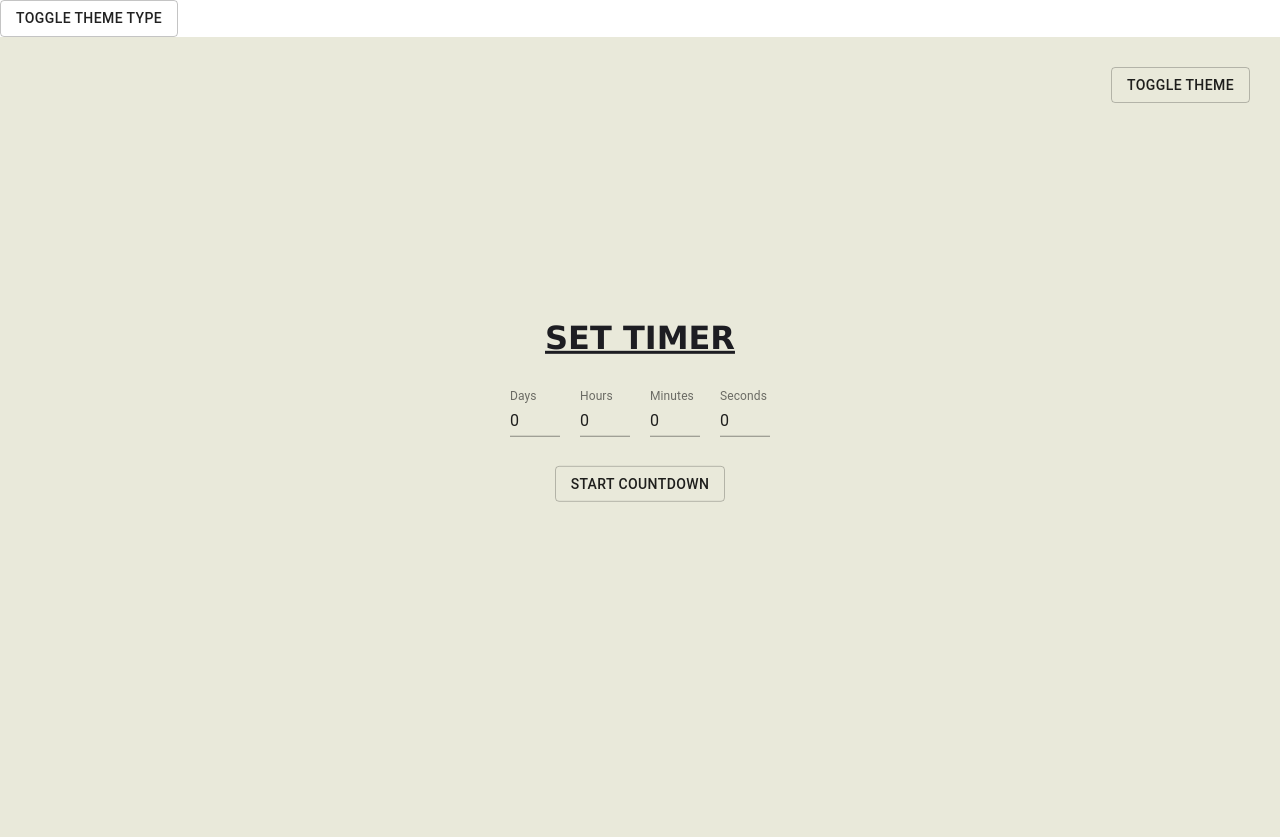
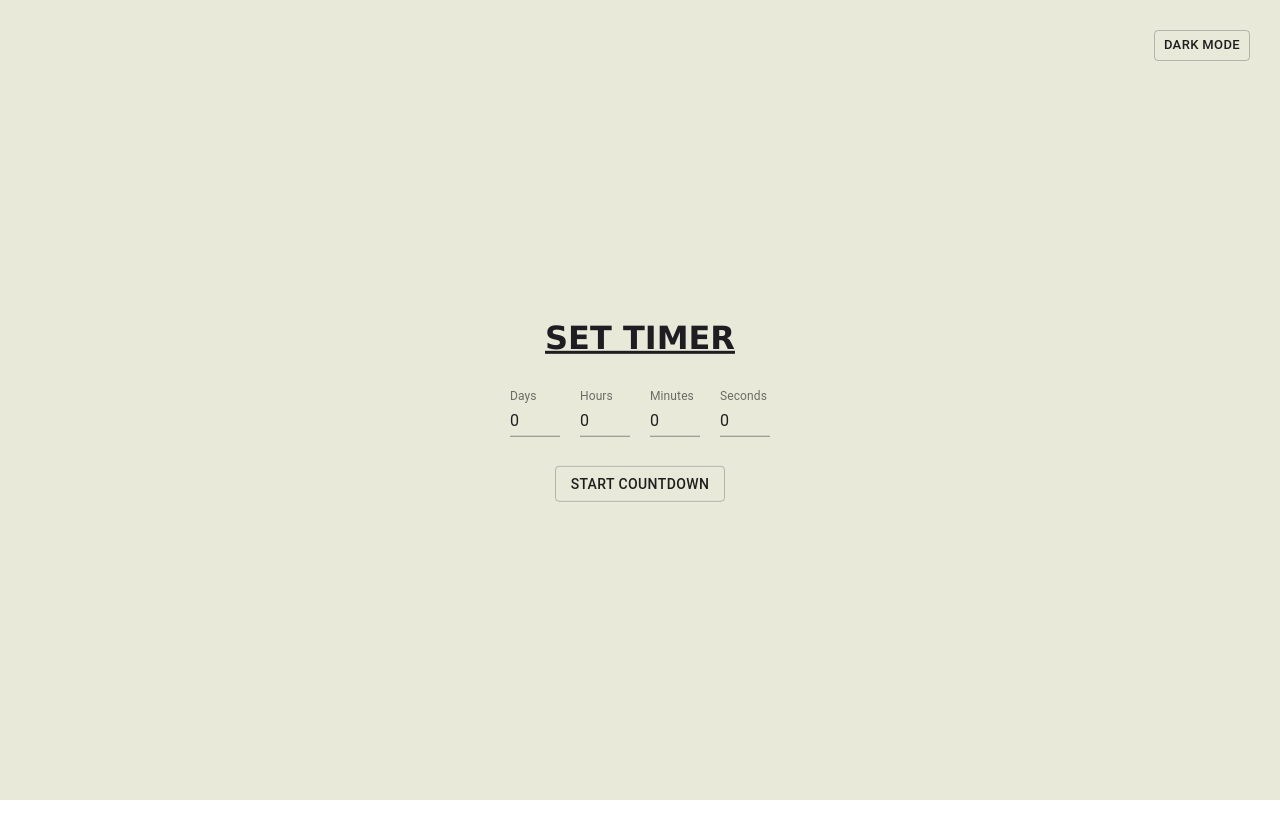
Before and after one commit to AwrenNuit/countdown-timer, a React (Create React App) app: page /#/ in a window 1280 px wide. After the commit the page ends 800 px from the top, so only its background shows below. Built offline with nearby package versions, Linux system fonts and the light colour scheme.

Commit message:
combined theme toggles, text changes based on current mode

```diff
--- a/src/components/App/App.js
+++ b/src/components/App/App.js
@@ -4,40 +4,57 @@ import {HashRouter as Router, Route} from 'react-router-dom';
 import TimerForm from '../TimerForm/TimerForm';
 import Timer from '../Timer/Timer';
 import { MuiThemeProvider, createMuiTheme } from "@material-ui/core/styles";
-import MuiTest from '../MuiTest/MuiTest';
+import ToggleThemeLight from '../ToggleThemeLight/ToggleThemeLight';
+import ToggleThemeDark from '../ToggleThemeDark/ToggleThemeDark';
 
 function App() {
 
   const [theme, setTheme] = useState({
     palette: {
       type: `light`,
-      // theme: `light-mode`
+      theme: `light-mode`
     }
   });
 
-  const toggleDarkTheme = () => {
-    console.log('in there');
+  const toggleTheme = () => {
     let newPaletteType = theme.palette.type === `light` ? `dark` : `light`;
-    // let newPaletteTheme = theme.palette.theme === `light-mode` ? `dark-mode` : `light-mode`;
+    let newPaletteTheme = theme.palette.theme === `light-mode` ? `dark-mode` : `light-mode`;
     setTheme({
       palette: {
         type: newPaletteType,
-        // theme: newPaletteTheme
+        theme: newPaletteTheme
       }
     });
   };
 
   const muiTheme = createMuiTheme(theme);
 
+  if(theme.palette.type === `dark`){
     return (
+      <div className={theme.palette.theme}>
         <Router>
-        <MuiTest onToggleDark={toggleDarkTheme} />
+          <ToggleThemeDark onToggleTheme={toggleTheme} />
           <MuiThemeProvider theme={muiTheme}>
             <Route exact path="/" component={TimerForm} />
             <Route path="/timer" component={Timer} />
           </MuiThemeProvider>
         </Router>
+      </div>
     );
+  }
+  else{
+    return (
+      <div className={theme.palette.theme}>
+        <Router>
+          <ToggleThemeLight onToggleTheme={toggleTheme} />
+          <MuiThemeProvider theme={muiTheme}>
+            <Route exact path="/" component={TimerForm} />
+            <Route path="/timer" component={Timer} />
+          </MuiThemeProvider>
+        </Router>
+      </div>
+    );
+  }
 }
 
 export default App;
--- a/src/components/MuiTest/MuiTest.js
+++ b/src/components/MuiTest/MuiTest.js
@@ -2,8 +2,8 @@ import React from 'react';
 import Button from '@material-ui/core/Button';
 
 const MuiTest = ({ onToggleDark }) => (
-  <Button variant="outlined" onClick={onToggleDark}>
-    Toggle Theme Type
+  <Button variant="outlined" onClick={onToggleDark} style={{float:"right",margin:"30px"}}>
+    Light Mode
   </Button>
 );
 
--- a/src/components/TImer/Timer.js
+++ b/src/components/TImer/Timer.js
@@ -2,7 +2,6 @@ import React, {Component} from 'react';
 import {connect} from 'react-redux';
 import {Link} from 'react-router-dom';
 import Button from '@material-ui/core/Button';
-import ThemeToggle from '../ThemeToggle/ThemeToggle';
 
 class Timer extends Component{
 
@@ -10,8 +9,7 @@ class Timer extends Component{
     days: 0,
     hours: 0,
     minutes: 0,
-    seconds: 0,
-    dark: false
+    seconds: 0
   }
 
   UNSAFE_componentWillMount(){
@@ -20,12 +18,6 @@ class Timer extends Component{
 
   componentDidMount(){
     this.interval = setInterval(() => this.countdown(), 1000);
-  }
-
-  componentDidUpdate(prevProps){
-    if(this.props.theme !== prevProps.theme){
-      this.setState({dark: this.props.theme});
-    }
   }
 
   componentWillUnmount(){
@@ -104,8 +96,7 @@ class Timer extends Component{
 
   render(){
     return(
-      <div className={this.state.dark ? "dark-mode" : "light-mode"}>
-        <ThemeToggle />
+      <>
         <div className="countdown-container">
           <div className="countdown">
             {this.state.days < 10 ? "0"+this.state.days : this.state.days}d:
@@ -119,14 +110,13 @@ class Timer extends Component{
           </Link>
 
         </div>
-      </div>
+      </>
     );
   }
 }
 
 const putReduxStateOnProps = (reduxState)=>({
-  reduxState: reduxState.setTimerReducer,
-  theme: reduxState.themeToggleReducer
+  reduxState: reduxState.setTimerReducer
 });
 
 export default connect(putReduxStateOnProps)(Timer);
--- a/src/components/TimerForm/TimerForm.js
+++ b/src/components/TimerForm/TimerForm.js
@@ -2,7 +2,6 @@ import React, {Component} from 'react';
 import {connect} from 'react-redux';
 import TextField from '@material-ui/core/TextField';
 import Button from '@material-ui/core/Button';
-import ThemeToggle from '../ThemeToggle/ThemeToggle';
 
 class TimerForm extends Component{
 
@@ -11,13 +10,6 @@ class TimerForm extends Component{
     hours: 0,
     minutes: 0,
     seconds: 0,
-    dark: false
-  }
-
-  componentDidUpdate(prevProps){
-    if(this.props.theme !== prevProps.theme){
-      this.setState({dark: this.props.theme});
-    }
   }
 
   handleChange = (event, propName)=>{
@@ -51,8 +43,7 @@ class TimerForm extends Component{
 
   render(){
     return(
-      <div className={this.state.dark ? "dark-mode" : "light-mode"}>
-        <ThemeToggle />
+      <>
         <div className="form">
           <h1>SET TIMER</h1>
           <form onSubmit={this.handleSubmit}>
@@ -96,13 +87,9 @@ class TimerForm extends Component{
 
           </form>
         </div>
-      </div>
+      </>
     );
   }
 }
 
-const putReduxStateOnProps = (reduxState)=>({
-  theme: reduxState.themeToggleReducer
-});
-
-export default connect(putReduxStateOnProps)(TimerForm);
+export default connect()(TimerForm);
--- /dev/null
+++ b/src/components/ToggleThemeDark/ToggleThemeDark.js
@@ -0,0 +1,10 @@
+import React from 'react';
+import Button from '@material-ui/core/Button';
+
+const ToggleThemeDark = ({ onToggleTheme }) => (
+  <Button variant="outlined" onClick={onToggleTheme} size="small" style={{float:"right",margin:"30px"}}>
+    Light Mode
+  </Button>
+);
+
+export default ToggleThemeDark;
--- /dev/null
+++ b/src/components/ToggleThemeLight/ToggleThemeLight.js
@@ -0,0 +1,10 @@
+import React from 'react';
+import Button from '@material-ui/core/Button';
+
+const ToggleThemeLight = ({ onToggleTheme }) => (
+  <Button variant="outlined" onClick={onToggleTheme} size="small" style={{float:"right",margin:"30px"}}>
+    Dark Mode
+  </Button>
+);
+
+export default ToggleThemeLight;
--- a/src/index.js
+++ b/src/index.js
@@ -13,17 +13,9 @@ const setTimerReducer = (state=[], action) => {
   return state;
 }
 
-const themeToggleReducer = (state=false, action) => {
-  if(action.type === `SET_THEME`){
-    return !state;
-  }
-  return state;
-}
-
 const storeInstance = createStore(
   combineReducers({
-      setTimerReducer,
-      themeToggleReducer
+      setTimerReducer
 }),
   applyMiddleware(logger)
 )
```
Lines whose indentation alone changed are shown as unchanged.
